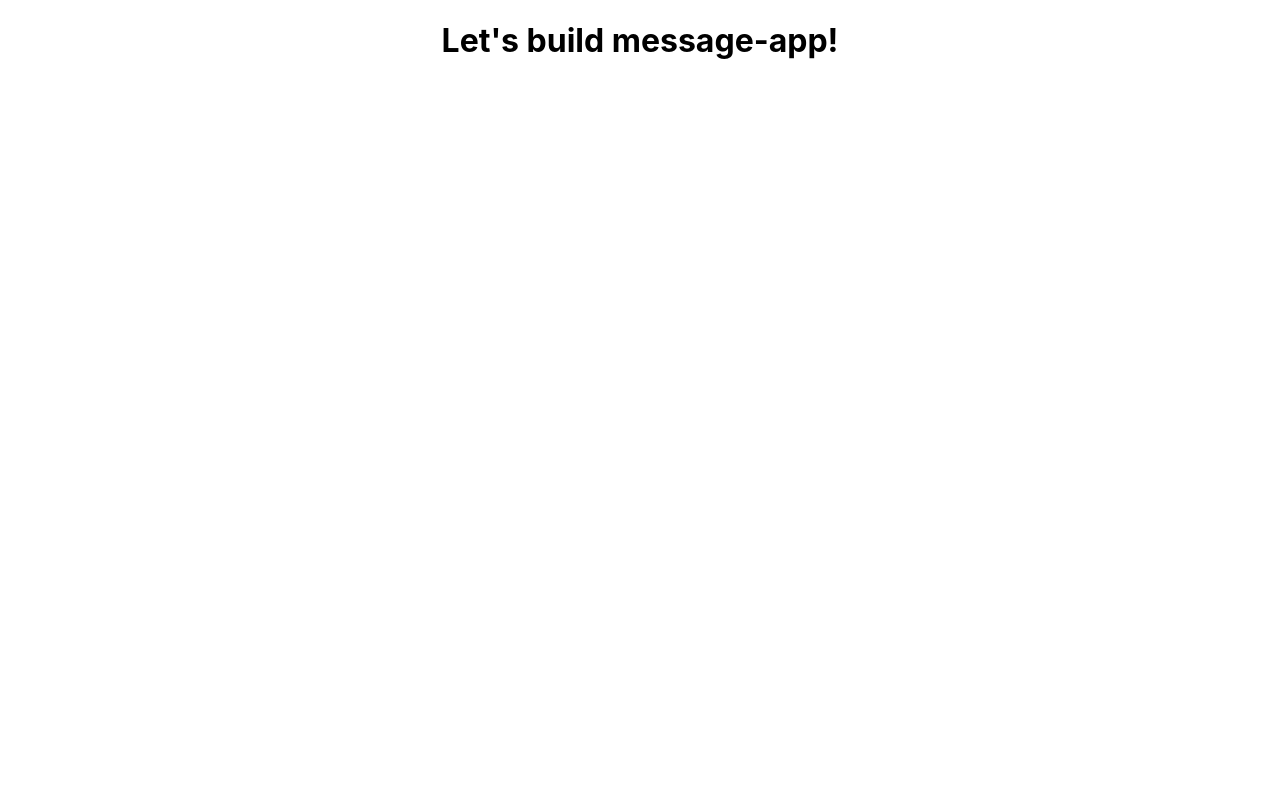
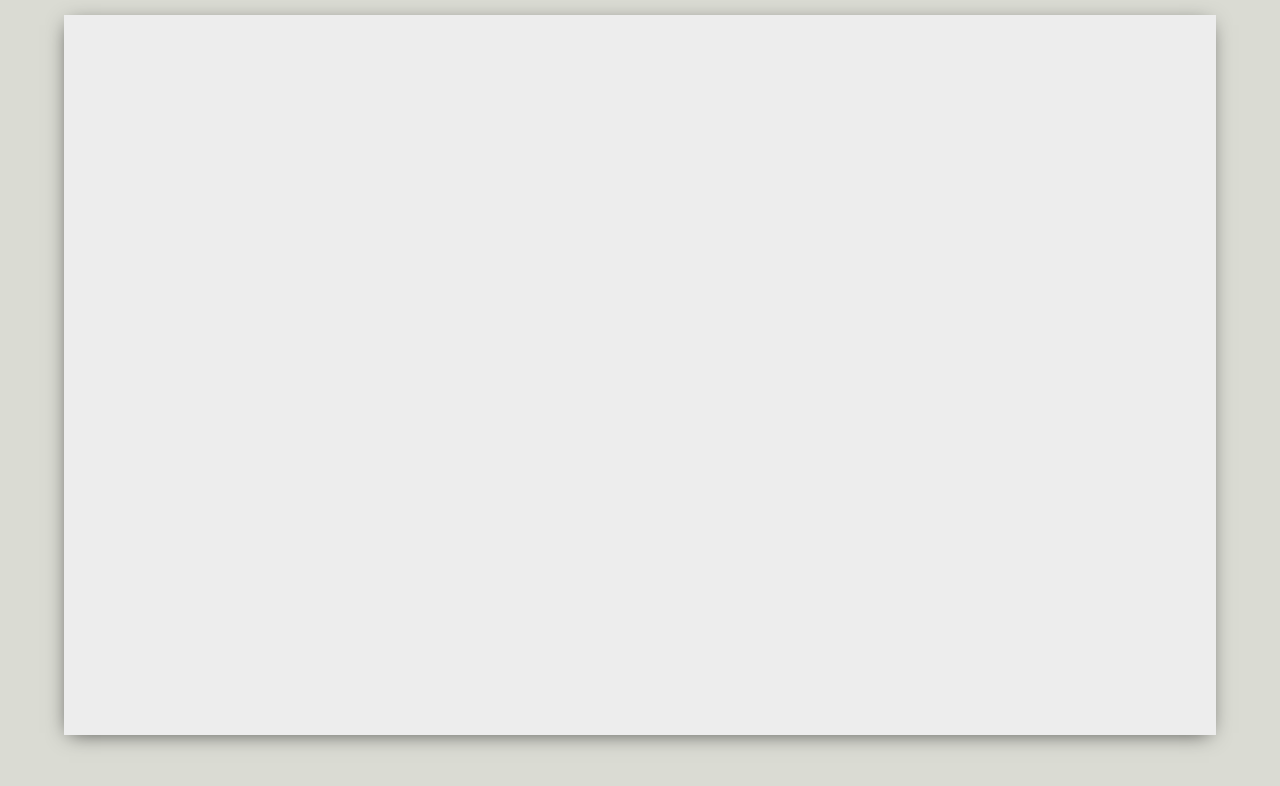
Before and after one commit to aujourdui/message-app, a React (Create React App) app: page / in a window 1280 px wide. Shown: the top 786 px of the page. Built offline with nearby package versions, Linux system fonts and the light colour scheme.

Commit message:
add sidebar

```diff
--- a/src/App.css
+++ b/src/App.css
@@ -1,38 +1,15 @@
-.App {
-  text-align: center;
+.app {
+  display: grid;
+  place-items: center;
+  background-color: #dadbd3;
+  height: 100vh;
 }
 
-.App-logo {
-  height: 40vmin;
-  pointer-events: none;
+.app__body {
+  display: flex;
+  background-color: #ededed;
+  margin-top: -50px;
+  height: 90vh;
+  width: 90vw;
+  box-shadow: -1px 4px 20px -6px rgba(0, 0, 0, 0.7);
 }
-
-@media (prefers-reduced-motion: no-preference) {
-  .App-logo {
-    animation: App-logo-spin infinite 20s linear;
-  }
-}
-
-.App-header {
-  background-color: #282c34;
-  min-height: 100vh;
-  display: flex;
-  flex-direction: column;
-  align-items: center;
-  justify-content: center;
-  font-size: calc(10px + 2vmin);
-  color: white;
-}
-
-.App-link {
-  color: #61dafb;
-}
-
-@keyframes App-logo-spin {
-  from {
-    transform: rotate(0deg);
-  }
-  to {
-    transform: rotate(360deg);
-  }
-}
--- a/src/App.js
+++ b/src/App.js
@@ -1,12 +1,15 @@
 import React from "react";
 import "./App.css";
+import Sidebar from "./Sidebar";
 
-function App() {
+const App = () => {
   return (
-    <div className="App">
-      <h1>Let's build message-app!</h1>
+    <div className="app">
+      <div className="app__body">
+        <Sidebar />
+      </div>
     </div>
   );
-}
+};
 
 export default App;
--- /dev/null
+++ b/src/Sidebar.js
@@ -0,0 +1,13 @@
+import React from "react";
+import "./Sidebar.css";
+
+const Sidebar = () => {
+  return (
+    <div className="sidebar">
+      <div className="sidebar__header"></div>
+      <div className="sidebar__search"></div>
+    </div>
+  );
+};
+
+export default Sidebar;
--- a/src/index.css
+++ b/src/index.css
@@ -1,13 +1,17 @@
+* {
+  margin: 0;
+}
+
 body {
   margin: 0;
-  font-family: -apple-system, BlinkMacSystemFont, 'Segoe UI', 'Roboto', 'Oxygen',
-    'Ubuntu', 'Cantarell', 'Fira Sans', 'Droid Sans', 'Helvetica Neue',
+  font-family: -apple-system, BlinkMacSystemFont, "Segoe UI", "Roboto", "Oxygen",
+    "Ubuntu", "Cantarell", "Fira Sans", "Droid Sans", "Helvetica Neue",
     sans-serif;
   -webkit-font-smoothing: antialiased;
   -moz-osx-font-smoothing: grayscale;
 }
 
 code {
-  font-family: source-code-pro, Menlo, Monaco, Consolas, 'Courier New',
+  font-family: source-code-pro, Menlo, Monaco, Consolas, "Courier New",
     monospace;
 }
```
Also changed, not shown: src/Sidebar.css (added).
